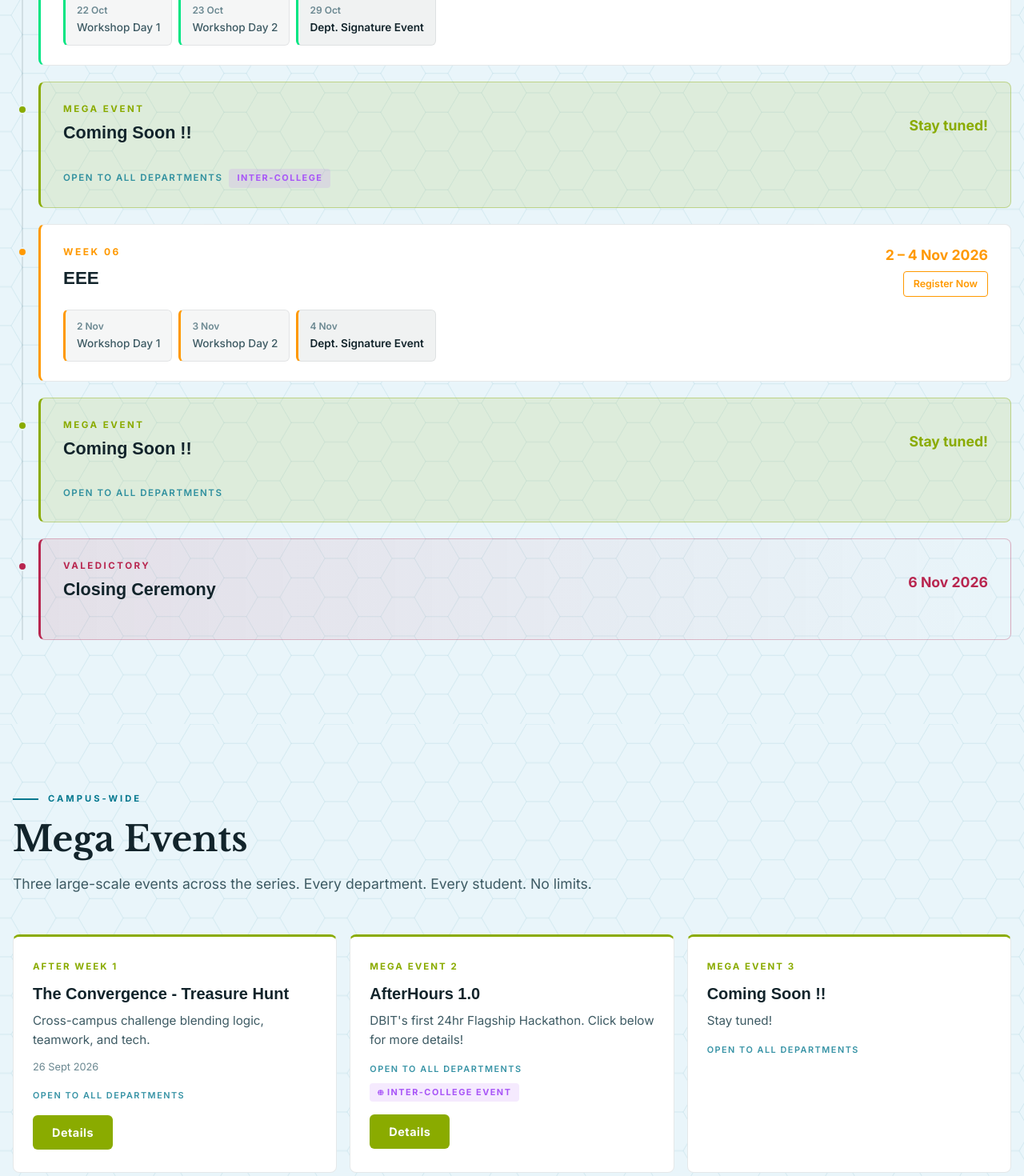
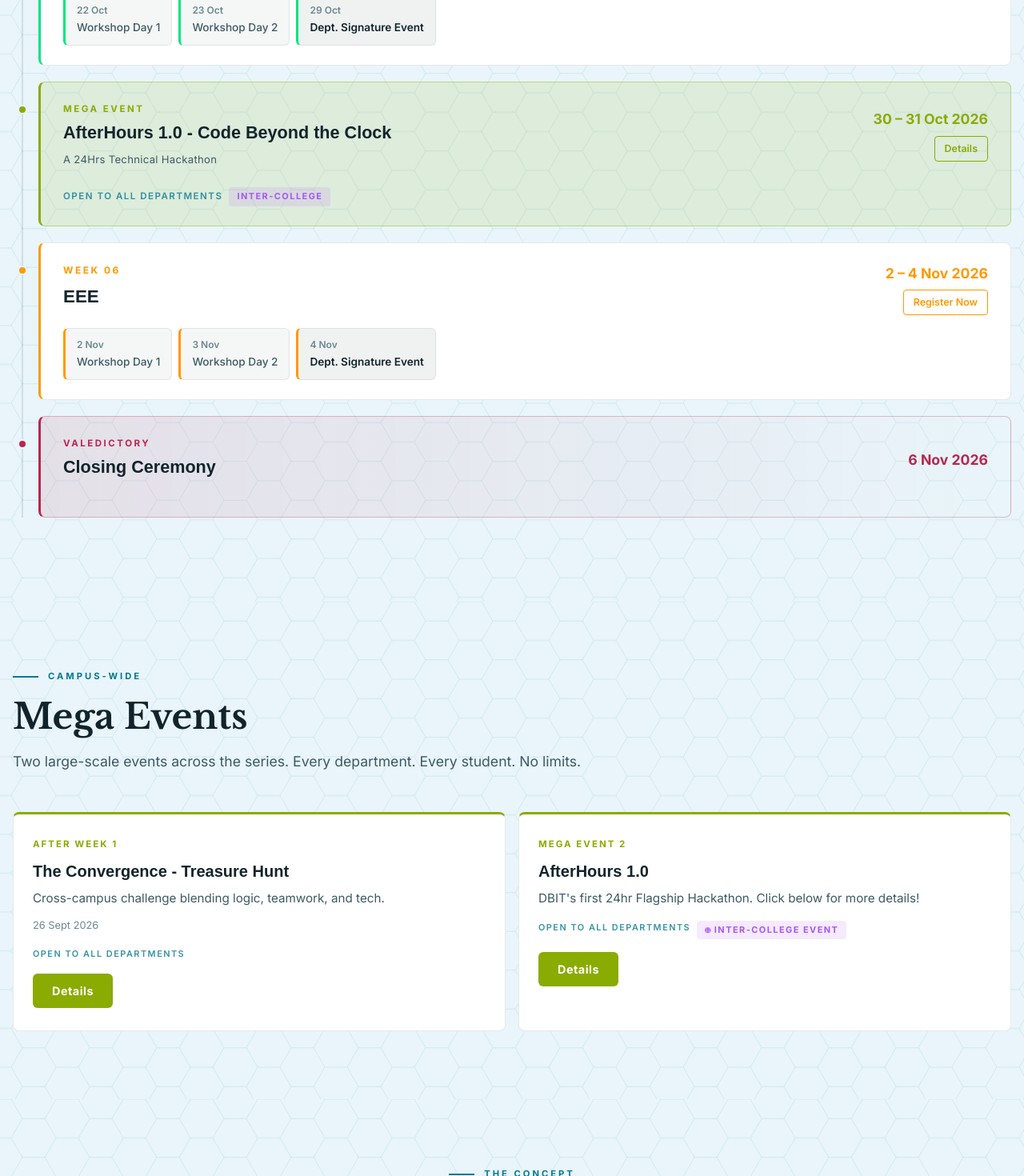
Before and after one commit to ankithajade/hexaverse-website, a React (Vite) app: page / in a window 1280 px wide. Shown: the part 2920-4390 px from the top of the page at 80% size. Built offline with nearby package versions, Linux system fonts and the light colour scheme; no server answers; a web font is replaced by a local one.

Commit message:
Updated timeleine to show hackathon

```diff
--- a/src/components/EventsPreview.jsx
+++ b/src/components/EventsPreview.jsx
@@ -4,7 +4,7 @@ import ScrollReveal from './ScrollReveal';
 import HexGridOverlay from './HexGridOverlay';
 
 /**
- * EventsPreview — 3-column mega-grid.
+ * EventsPreview — 2-column mega-grid.
  * Item 6: Replaced progressive-blur-on-hover with enlarge-on-hover via CSS
  * (.mega-card:hover in styles.css handles scale(1.04) translateY(-6px)).
  * MegaCard wrapper removed — cards render directly with className="mega-card".
@@ -18,11 +18,11 @@ export default function EventsPreview() {
           <div className="section-label">Campus-Wide</div>
           <h2 className="section-title">Mega Events</h2>
           <p className="section-desc">
-            Three large-scale events across the series. Every department. Every student. No limits.
+            Two large-scale events across the series. Every department. Every student. No limits.
           </p>
         </ScrollReveal>
 
-        {/* mega-grid CSS: repeat(3, 1fr) */}
+        {/* mega-grid CSS: repeat(2, 1fr) */}
         <ScrollReveal stagger className="mega-grid">
           {/* Treasure Hunt */}
           <div className="mega-card">
@@ -59,17 +59,6 @@ export default function EventsPreview() {
             </a>
           </div>
 
-          {/* Technical Talk */}
-          <div className="mega-card">
-            <div className="mega-card-label">Mega Event 3</div>
-            <h4>Coming Soon !!</h4>
-            <p>Stay tuned!</p>
-            <div className="mega-card-date"></div>
-            <div className="mega-card-badges">
-              <span className="open-badge">Open to all departments</span>
-            </div>
-          </div>
-
         </ScrollReveal>
       </div>
     </section>
--- a/src/components/Timeline.jsx
+++ b/src/components/Timeline.jsx
@@ -12,7 +12,6 @@ export default function Timeline() {
   const block1Ref = useRef(null);
   const block2Ref = useRef(null);
   const block3Ref = useRef(null);
-  const block4Ref = useRef(null);
   const block5Ref = useRef(null);
   const block6Ref = useRef(null);
   const block7Ref = useRef(null);
@@ -238,7 +237,7 @@ export default function Timeline() {
             </div>
           </div>
 
-          {/* Mega Event 2 — Hackathon */}
+          {/* Mega Event 2 — AfterHours 1.0 */}
           <div
             ref={block7Ref}
             className="timeline-block timeline-block--mega"
@@ -251,12 +250,17 @@ export default function Timeline() {
               <div className="timeline-block-header">
                 <div className="timeline-block-brand">
                   <div className="timeline-mega-badge">Mega Event</div>
-                  <h3>Coming Soon !!</h3>
+                  <h3>AfterHours 1.0 - Code Beyond the Clock</h3>
+                  <div className="timeline-block-subtitle">A 24Hrs Technical Hackathon</div>
                 </div>
                 <div className="timeline-header-right">
-                  <span className="timeline-dates">Stay tuned!</span>
-                  {/* <span className="timeline-dates">30 &ndash; 31 Oct 2026</span> */}
-                  {/* <Link to="/events/hackathon" className="btn-timeline-register btn-timeline-mega">Details</Link> */}
+                  <span className="timeline-dates">30 &ndash; 31 Oct 2026</span>
+                  <a
+                    href="https://awsevents.dbit.edu.in/afterhours-1.0/"
+                    target="_blank"
+                    rel="noopener noreferrer"
+                    className="btn-timeline-register btn-timeline-mega"
+                  >Details</a>
                 </div>
               </div>
               <span className="timeline-open-badge">Open to all departments</span>
@@ -301,28 +305,6 @@ export default function Timeline() {
             </div>
           </div>
 
-          {/* Mega Event 3 — Technical Talk */}
-          <div
-            ref={block4Ref}
-            className="timeline-block timeline-block--mega"
-            style={{ position: 'relative' }}
-          >
-            <div className="timeline-block-clip">
-              <CursorGrid color="var(--mega-accent)" targetRef={block4Ref} />
-            </div>
-            <div className="timeline-block-inner">
-              <div className="timeline-block-header">
-                <div className="timeline-block-brand">
-                  <div className="timeline-mega-badge">Mega Event</div>
-                  <h3>Coming Soon !!</h3>
-                </div>
-                <div className="timeline-header-right">
-                  <span className="timeline-dates">Stay tuned!</span>
-                </div>
-              </div>
-              <span className="timeline-open-badge">Open to all departments</span>
-            </div>
-          </div>
 
           {/* Valedictory */}
           <div
--- a/src/data/events.js
+++ b/src/data/events.js
@@ -71,32 +71,4 @@ export const events = {
     ],
   },
 
-  'mega-event-3': {
-    id: 'mega-event-3',
-    title: 'Mega Event 3',
-    cssVar: 'var(--mega-accent)',
-    badge: 'Mega Event',
-    dates: 'Coming Soon',
-    description:
-      'Stay tuned! Details for Mega Event 3 will be announced soon.',
-    metaTitle: "Mega Event 3 | DBIT HexaVerse CloudFest '26",
-    metaDesc:
-      "Mega Event 3 at HexaVerse CloudFest '26, Don Bosco Institute of Technology (DBIT). Coming Soon.",
-    registrationEventId: null,
-    registrationTitle: 'Mega Event 3',
-    isTeam: false,
-    isInterCollege: false,
-    metaItems: [
-      { icon: 'calendar', text: 'Date: To Be Announced' },
-      { icon: 'location', text: 'Location: Coming Soon' },
-      { icon: 'people', text: 'Coming Soon' },
-    ],
-    sections: [
-      {
-        heading: 'About Mega Event 3',
-        type: 'paragraph',
-        text: 'Details for Mega Event 3 are currently under wraps and will be revealed soon. Stay tuned for announcements!',
-      },
-    ],
-  },
 };
--- a/src/pages/RegisterPage.jsx
+++ b/src/pages/RegisterPage.jsx
@@ -241,23 +241,9 @@ export default function RegisterPage() {
         title: 'Registrations Closed',
         message: 'Registrations are closed for The Convergence (Treasure Hunt).',
         cta: {
-          label: 'Look forward to Mega Event 2 and Mega Event 3!',
-          to: '/#events', // TODO: link to /#events for now (Hackathon route is commented out in EventsPreview.jsx) — revisit once Hackathon has a live route.
+          label: 'Check out AfterHours 1.0!',
+          to: '/#events',
         },
-      },
-      'hackathon': {
-        title: 'Registrations Closed',
-        message: 'Registrations are closed for the Hackathon.',
-        cta: {
-          label: "Check out Mega Event 3 — it'll be live by then!",
-          to: '/#events', // TODO: link to /#events for now (Mega Event 3 doesn't have a slug/route/DB row yet at all) — revisit once it's built.
-        },
-      },
-      // Placeholder for future Mega Event 3
-      'mega-event-3': {
-        title: 'HexaVerse Concluded',
-        message: 'HexaVerse is over. See you at the valedictory ceremony!',
-        cta: null,
       },
     };
 
--- a/src/styles.css
+++ b/src/styles.css
@@ -918,6 +918,14 @@ body {
   margin-bottom: 0;
 }
 
+.timeline-block-subtitle {
+  font-family: var(--font-body);
+  font-size: 0.82rem;
+  color: var(--text-dim);
+  margin-top: 2px;
+  letter-spacing: 0.3px;
+}
+
 .timeline-open-badge {
   font-family: var(--font-body);
   display: inline-block;
@@ -1243,7 +1251,7 @@ body {
 /* ─── MEGA EVENTS SECTION ─── */
 .mega-grid {
   display: grid;
-  grid-template-columns: repeat(3, 1fr);
+  grid-template-columns: repeat(2, 1fr);
   gap: 16px;
   margin-top: 48px;
 }
@@ -1368,7 +1376,7 @@ body {
 
 @media(max-width:860px) {
   .mega-grid {
-    grid-template-columns: 1fr 1fr;
+    grid-template-columns: 1fr;
   }
 }
 
```
